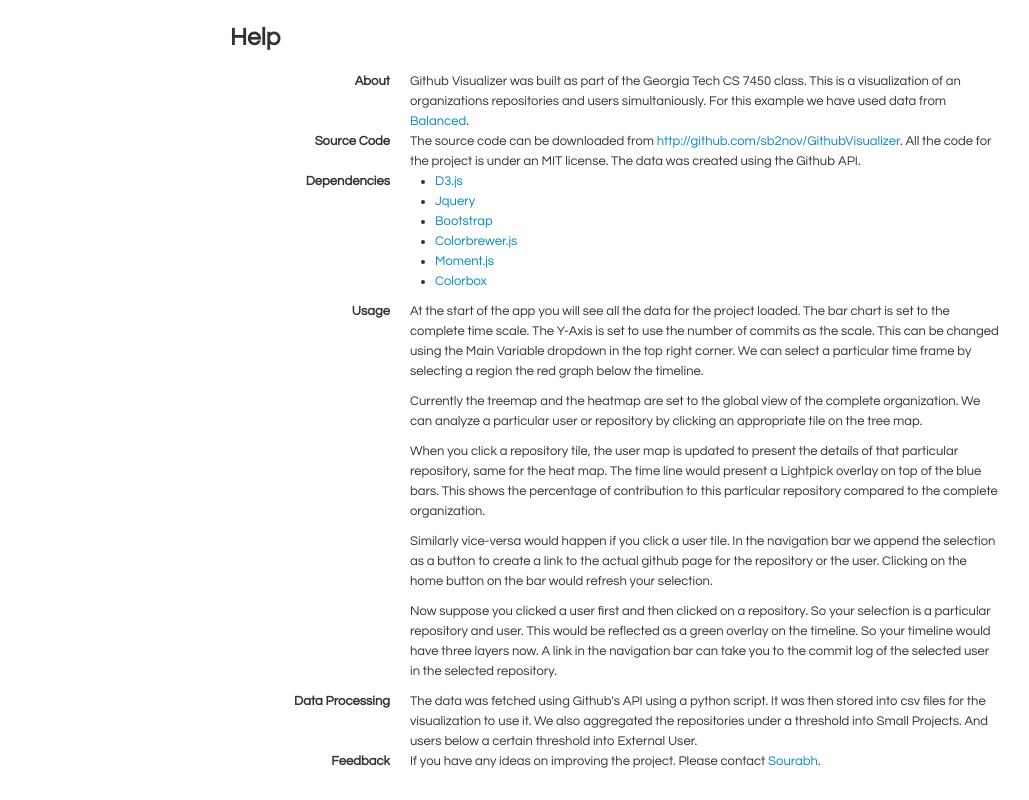
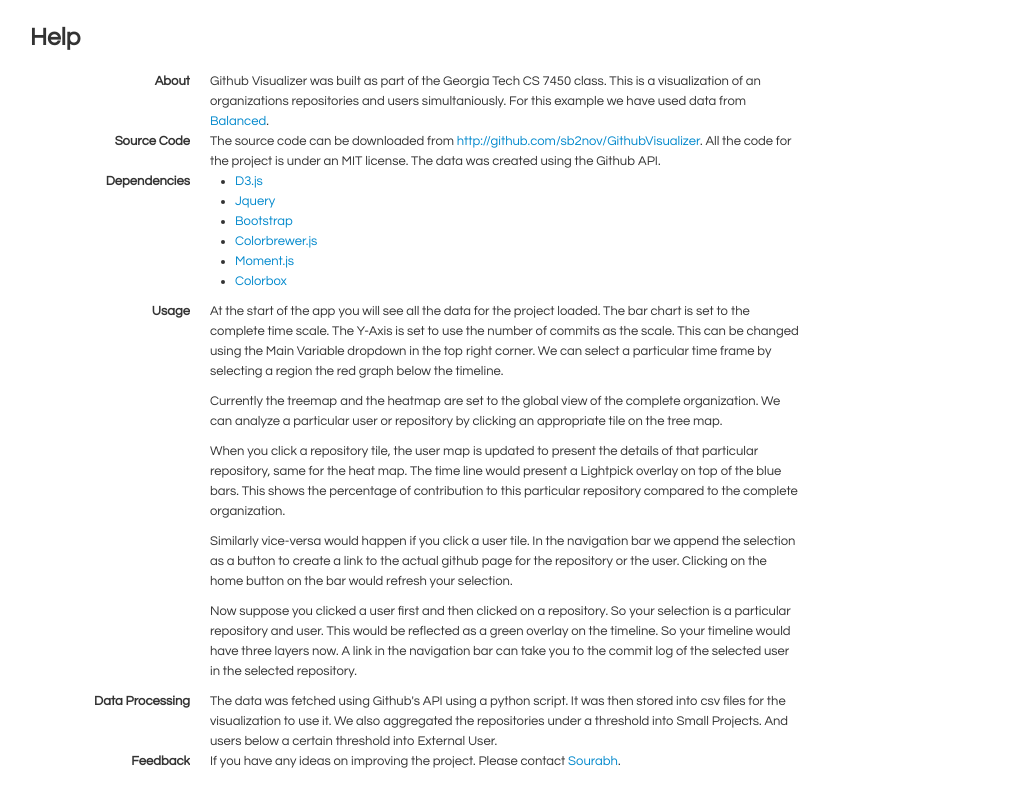
Before and after one commit to sb2nov/GithubVisualizer, a plain HTML site: page help.html in a window 1280 px wide. Shown: the whole page, without its empty margins (25-1054 px from the left). Drawn offline with Linux system fonts and the light colour scheme.

Commit message:
change span

```diff
--- a/help.html
+++ b/help.html
@@ -11,7 +11,7 @@
 </head>
 <body>
   <div class="container">
-  <div class="row"><div class="span8 offset2" style='align:center'>
+  <div class="row"><div class="span8" style='align:center'>
     <h3>Help</h3>
     <dl class='dl-horizontal'>
       <dt>About</dt>
```
